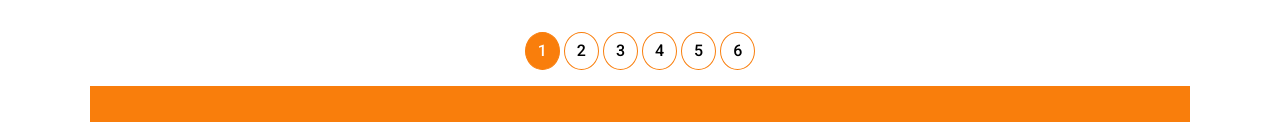
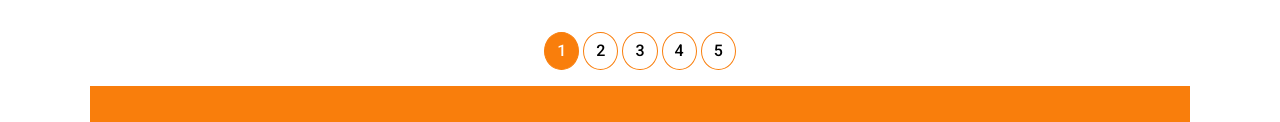
Before and after one commit to construcciones-andia/lezkairuzentro.github.io, a plain HTML site: page index.html in a window 1280 px wide. Shown: the part 1237-1359 px from the top of the page. Drawn offline with nearby package versions, Linux system fonts and the light colour scheme.

Commit message:
Actualizar index.html

```diff
--- a/index.html
+++ b/index.html
@@ -112,6 +112,7 @@
               </div>
             </div>
           </div>
+<!--
           <div class="carousel-item">
             <div class="row video-detaills">
               <div class="col-md-7 col-12 pl-0">
@@ -129,6 +130,7 @@
               </div>
             </div>
           </div>
+-->
           <div class="carousel-item">
             <div class="row video-detaills">
               <div class="col-md-7 col-12 pl-0">
@@ -161,7 +163,6 @@
           <li class="page-item"><a class="page-link" href="#">3</a></li>
           <li class="page-item"><a class="page-link" href="#">4</a></li>
           <li class="page-item"><a class="page-link" href="#">5</a></li>
-          <li class="page-item"><a class="page-link" href="#">6</a></li>
         </ul>
       </div>
       <div class="bkg-orange text-white p-5 mb-5">
```
